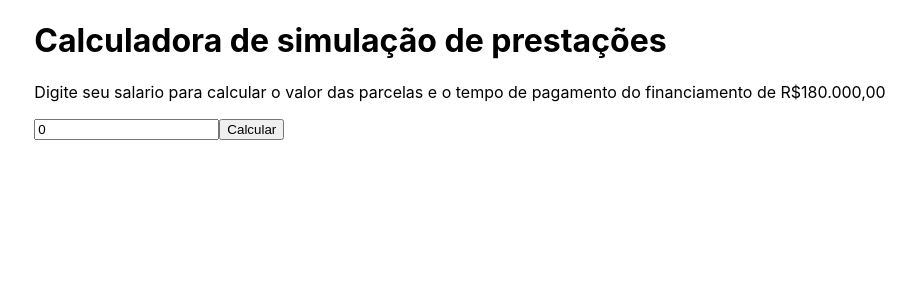
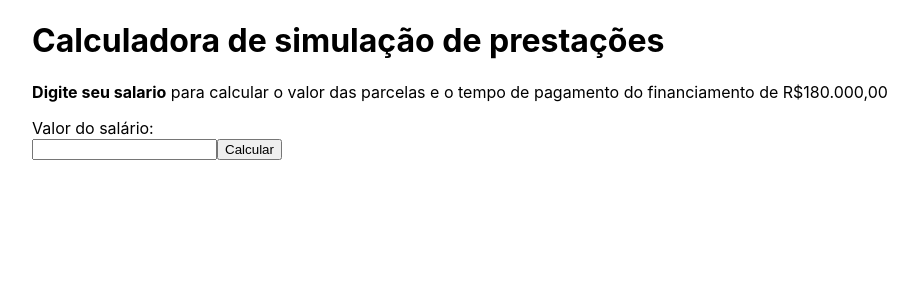
Before and after one commit to ViCruz14/calculadora_cdhu, a Next.js app: page / in a window 1280 px wide. Shown: the top 300 px of the page, without its empty margins (180-1098 px from the left). Built offline with nearby package versions, Linux system fonts and the light colour scheme.

Commit message:
remover zero e destaque no salario

```diff
--- a/pages/index.js
+++ b/pages/index.js
@@ -3,7 +3,7 @@ import salarios from "../salarios.json"
 import styles from "../styles/Home.module.css"
 
 export default function Home() {
-  const [salario, setSalario] = useState(0)
+  const [salario, setSalario] = useState()
   const [parcela, setParcela] = useState("")
   const [tempo, setTempo] = useState("")
   const [salariosFiltrados, setSalariosFiltrados] = useState([])
@@ -28,7 +28,7 @@ export default function Home() {
     })
 
   const resultado = valor => {
-    if (salario < 1212 || salario > 6060) {
+    if (salario < 1212 || salario > 6060 || !salario) {
       setMensagem("Salario fora da faixa de renda do programa")
       setParcela("")
       setTempo("")
@@ -51,14 +51,18 @@ export default function Home() {
       <div>
         <h1>Calculadora de simulação de prestações</h1>
         <p>
-          Digite seu salario para calcular o valor das parcelas e o tempo de
-          pagamento do financiamento de R$180.000,00
+          <b>Digite seu salario</b> para calcular o valor das parcelas e o tempo
+          de pagamento do financiamento de R$180.000,00
         </p>
-        <input
-          type="number"
-          value={salario}
-          onChange={e => setSalario(e.target.value)}
-        />
+        <label>
+          Valor do salário:
+          <br />
+          <input
+            type="number"
+            value={salario}
+            onChange={e => setSalario(e.target.value)}
+          />
+        </label>
         <button onClick={handleClick}>Calcular</button>
         <h3>{mensagem}</h3>
         <p>{parcela}</p>
```
